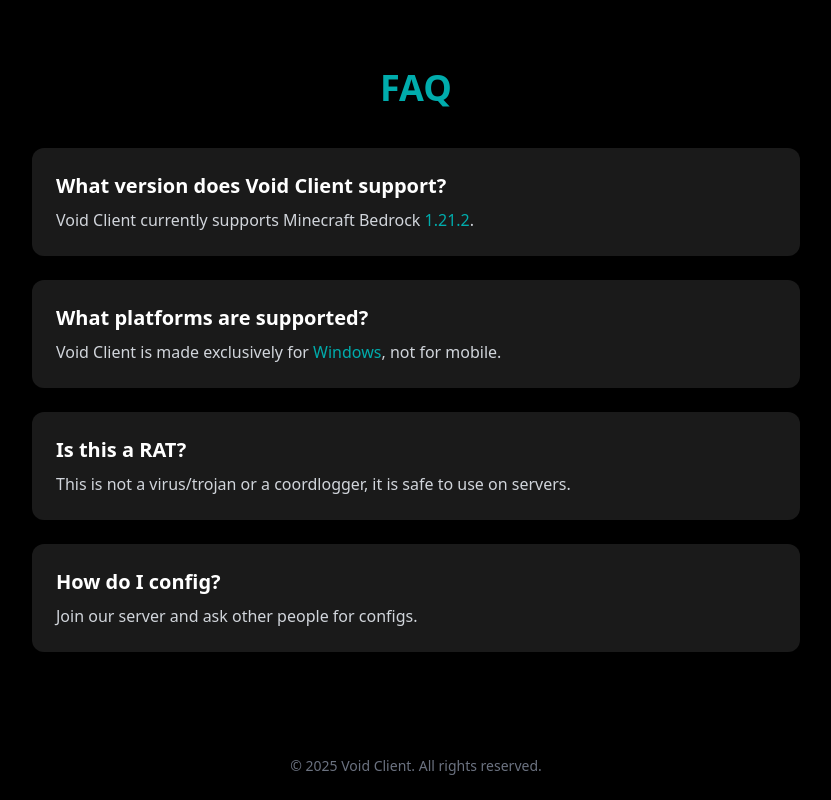
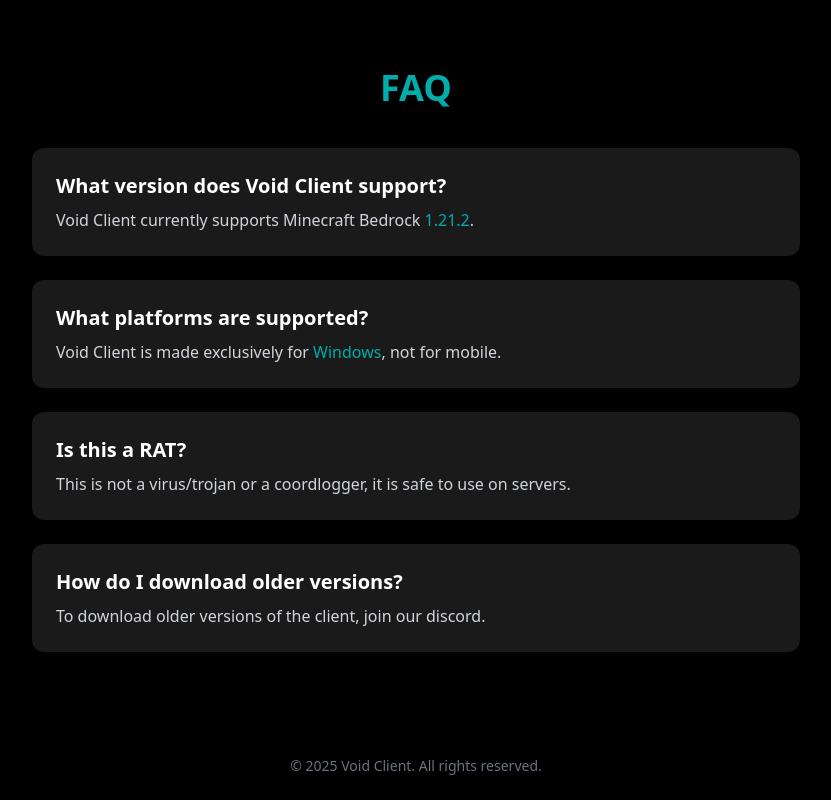
Before and after one commit to Strayings/VoidWebsite, a plain HTML site: page index.html in a window 1280 px wide. Shown: the part 1100-1900 px from the top of the page, without its empty margins (224-1055 px from the left). Drawn offline with nearby package versions, Linux system fonts and the light colour scheme.

Commit message:
Update index.html

```diff
--- a/index.html
+++ b/index.html
@@ -79,8 +79,8 @@
           <p class="text-gray-300">This is not a virus/trojan or a coordlogger, it is safe to use on servers.</p>
         </div>
         <div class="p-6 bg-white/10 backdrop-blur-md rounded-xl shadow hover:shadow-accent/40 transition">
-          <h3 class="text-xl font-semibold mb-2">How do I config?</h3>
-          <p class="text-gray-300">Join our server and ask other people for configs.</p>
+          <h3 class="text-xl font-semibold mb-2">How do I download older versions?</h3>
+          <p class="text-gray-300">To download older versions of the client, join our discord.</p>
         </div>
       </div>
     </div>
```
